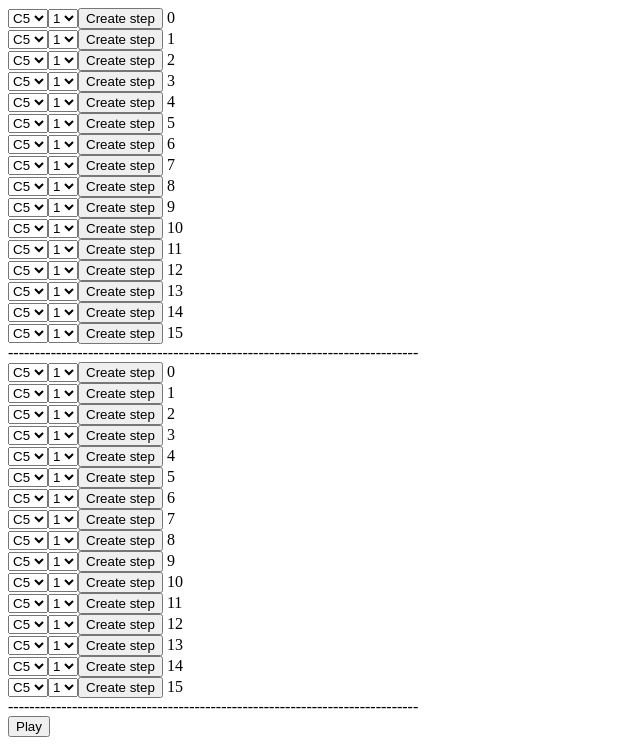
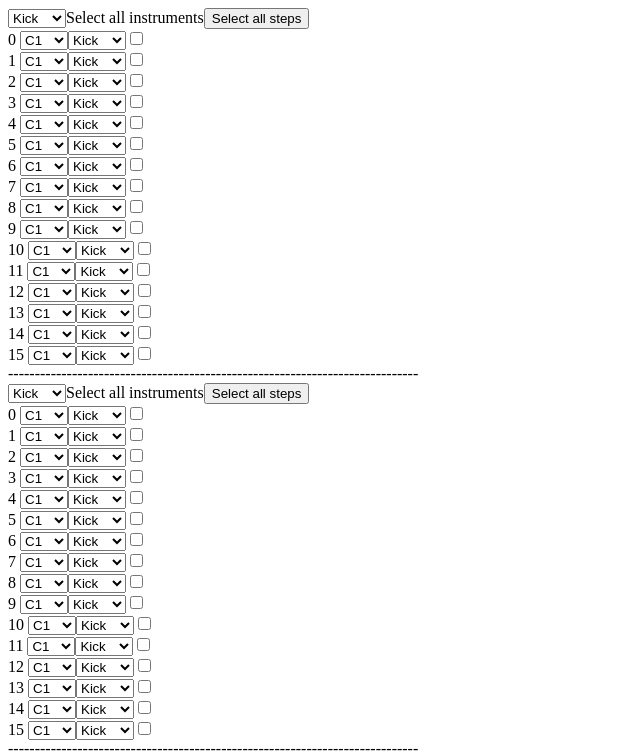
Before and after one commit to Gusis93/vue-sequencer-polyend, a Vue app: page / in a window 1280 px wide. Shown: the top 756 px of the page, without its empty margins (0-640 px from the left). Built offline with nearby package versions, Linux system fonts and the light colour scheme.

Commit message:
added 4 main tracks and changed steps object

```diff
--- a/package.json
+++ b/package.json
@@ -10,7 +10,7 @@
   },
   "dependencies": {
     "core-js": "^3.6.4",
-    "tone": "^13.8.25",
+    "tone": "14.5.42",
     "vue": "^2.6.11",
     "vuex": "^3.1.2"
   },
--- a/src/components/Controls/Controls.vue
+++ b/src/components/Controls/Controls.vue
@@ -6,16 +6,28 @@
 
 <script lang="ts">
 import Vue from 'vue';
-import { Transport } from 'tone';
+import * as Tone from 'tone';
+import { mapGetters } from 'vuex';
 
 export default Vue.extend({
   name: 'Controls',
+  computed: {
+    ...mapGetters(['isPlaying'])
+  },
   methods: {
-    togglePlay() {
+    async togglePlay() {
+       await Tone.start();
+
       this.$store.commit('togglePlay');
 
-      Transport.bpm.value = 90;
-      Transport.start();
+      Tone.Transport.bpm.value = 90;
+
+      if (this.isPlaying) {
+        Tone.Transport.start();
+        return;
+      }
+
+      Tone.Transport.stop();
     }
   }
 });
--- a/src/components/Patterns.vue
+++ b/src/components/Patterns.vue
@@ -1,6 +1,6 @@
 <template>
   <div class="pattern__base">
-    <Track v-for="track in tracks" v-bind:key="track.id" :track="track" />
+    <Track v-for="track in tracks" v-bind:key="'track-' + track.id" :track="track" />
   </div>
 </template>
 
--- a/src/components/Steps/Step.vue
+++ b/src/components/Steps/Step.vue
@@ -1,19 +1,31 @@
 <template>
   <div class="step__base">
-    <select v-model="key" id="keySelect">
-      <option value="C5">C5</option>
-      <option value="A3">A#</option>
-      <option value="B1">B</option>
-    </select>
-    <select v-model="instrument" id="instrumentSelect">
-      <option value="1">1</option>
-      <option value="2">2</option>
-      <option value="3">3</option>
+    {{stepN}}
+
+    <select @change="handleSelectChange" v-model="key" id="keySelect">
+      <template v-for="semitone in semitones">
+        <template v-for="tone in tones">
+          <option v-bind:key="tone + '' + semitone" :value="tone + semitone">{{tone + semitone}}</option>
+          <option v-bind:key="tone + '#' + semitone" :value="tone + '#' + semitone">{{tone + '#' + semitone}}</option>
+        </template>
+      </template>
     </select>
 
-    <button @click="addStep">Create step</button>
+    <select @change="handleSelectChange" v-model="instrument" id="instrumentSelect">
+      <option
+        v-for="(instrument, i) in instruments"
+        v-bind:key="instrument.name"
+        :value="i"
+      >{{instrument.name}}</option>
+    </select>
 
-    {{step}}
+    <input
+      v-model="isStepSelected"
+      @change="toggleStep"
+      type="checkbox"
+      id="stepSelection"
+      name="stepSelection"
+    />
   </div>
 </template>
 
@@ -24,25 +36,50 @@ export default Vue.extend({
   name: 'Step',
   data() {
     return {
-      key: 'C5',
-      instrument: 1
+      key: 'C1',
+      instrument: 0,
+      tones: ['C', 'D', 'E', 'F', 'G', 'A', 'B'],
+      semitones: 3,
+      isStepSelected: false
     };
   },
   methods: {
+    handleSelectChange() {
+      if (this.isStepSelected) {
+        this.addStep();
+      }
+    },
+    toggleStep() {
+      if (this.isStepSelected) {
+        this.addStep();
+        return;
+      }
+
+      this.deleteStep();
+    },
     addStep() {
       this.$store.commit('addStep', {
-        step: this.step,
+        step: this.stepN,
         track: this.track,
         info: {
+          selected: true,
           key: this.key,
           instrument: Number(this.instrument)
         }
       });
+    },
+    deleteStep() {
+      this.$store.commit('deleteStep', {
+        step: this.stepN,
+        track: this.track
+      });
     }
   },
   props: {
-    step: Number,
-    track: Number
+    step: [String, Object],
+    stepN: Number,
+    track: Number,
+    instruments: Array
   }
 });
 </script>
--- a/src/components/Tracks/Track.vue
+++ b/src/components/Tracks/Track.vue
@@ -1,6 +1,27 @@
 <template>
   <div class="track__base">
-    <Step v-for="n in nOfSteps" v-bind:key="n" :step="n - 1" :track="track.id" />-----------------------------------------------------------------------------
+    <select id="instrumentSelectAll">
+      <option
+        v-for="(instrument, i) in instruments"
+        v-bind:key="instrument.name"
+        :value="i"
+      >{{instrument.name}}</option>
+    </select>
+
+    <label for="instrumentSelectAll">Select all instruments</label>
+
+    <button>Select all steps</button>
+
+    <Step
+      v-for="(step, stepN) in track.steps"
+      v-bind:key="'track-' + track.id + '-step-' +  stepN"
+      :step="step"
+      :stepN="stepN"
+      :track="track.id"
+      :instruments="instruments"
+    />
+
+    -----------------------------------------------------------------------------
   </div>
 </template>
 
@@ -8,7 +29,7 @@
 import Vue from 'vue';
 import { mapGetters } from 'vuex';
 
-import * as Tone from 'tone';
+import { Sequence, MembraneSynth, NoiseSynth, MonoSynth } from 'tone';
 
 import Step from '../Steps/Step.vue';
 
@@ -23,42 +44,61 @@ export default Vue.extend({
       instruments: [
         {
           name: 'Kick',
-          synth: new Tone.MembraneSynth({
+          allowsNotes: true,
+          synth: new MembraneSynth({
             octaves: 10
-          }).toMaster()
+          }).toDestination()
         },
         {
           name: 'Snare',
-          synth: new Tone.NoiseSynth({
+          allowsNotes: false,
+          synth: new NoiseSynth({
             octaves: 10
-          }).toMaster()
+          }).toDestination()
+        },
+        {
+          name: 'Bass',
+          allowsNotes: true,
+          synth: new MonoSynth({
+            volume: -10,
+            envelope: {
+              attack: 0.1,
+              decay: 0.3,
+              release: 2
+            },
+            filterEnvelope: {
+              attack: 0.001,
+              decay: 0.01,
+              sustain: 0.5,
+              baseFrequency: 200,
+              octaves: 2.6
+            }
+          }).toDestination()
         }
-      ]
+      ],
+      sequence: ''
     };
   },
-  watch: {
-    isPlaying(playing) {
-      Tone.start();
+  methods: {
+    playSequence(time: any, col: any) {
+      if (this.track.steps[col].selected) {
+        const { key, instrument } = this.track.steps[col];
+        const { allowsNotes, synth } = this.instruments[instrument];
 
-      if (playing) {
-        const loop = new Tone.Sequence(
-          (time: any, col: any) => {
-            if (this.track.steps[col]) {
-              console.log(this.track.steps[col])
-              console.log(this.instruments[this.track.steps[col].instrument - 1])
-
-              if (this.instruments[this.track.steps[col].instrument - 1].name !== 'Snare') {
-                this.instruments[this.track.steps[col].instrument - 1].synth.triggerAttackRelease(this.track.steps[col].key, '8n', time);
-              } else {
-                this.instruments[this.track.steps[col].instrument - 1].synth.triggerAttack(time);
-              }
-            }
-          },
-          [0, 1, 2, 3, 4, 5, 6, 7, 8, 9, 10, 11, 12, 13, 14, 15],
-          '16n'
-        ).start(0);
+        if (allowsNotes) {
+          synth.triggerAttackRelease(key, '16n', time);
+        } else {
+          synth.triggerAttack(time);
+        }
       }
     }
+  },
+  created() {
+    this.sequence = new Sequence(
+      this.playSequence,
+      [0, 1, 2, 3, 4, 5, 6, 7, 8, 9, 10, 11, 12, 13, 14, 15],
+      '16n'
+    ).start(0);
   },
   computed: {
     ...mapGetters(['isPlaying'])
--- a/src/store/modules/Patterns/module.ts
+++ b/src/store/modules/Patterns/module.ts
@@ -1,3 +1,5 @@
+const returnArray = () => Array(16).fill({ selected: false });
+
 const state = {
   loadedPattern: 0,
   patterns: [{
@@ -5,11 +7,19 @@ const state = {
     tracks: [
       {
         id: 0,
-        steps: [...Array(16)],
+        steps: returnArray(),
       },
       {
         id: 1,
-        steps: [...Array(16)],
+        steps: returnArray(),
+      },
+      {
+        id: 2,
+        steps: returnArray(),
+      },
+      {
+        id: 3,
+        steps: returnArray(),
       }
     ]
   }],
@@ -18,6 +28,9 @@ const state = {
 const mutations = {
   addStep({ patterns, loadedPattern }: any, info: any) { // TODO Change any type
     patterns[loadedPattern].tracks[info.track].steps[info.step] = info.info;
+  },
+  deleteStep({ patterns, loadedPattern }: any, info: any) { // TODO Change any type
+    patterns[loadedPattern].tracks[info.track].steps[info.step].selected = false;
   },
 };
 
```
Also changed, not shown: 1 other file (tests, documents, lock files or other folders).
